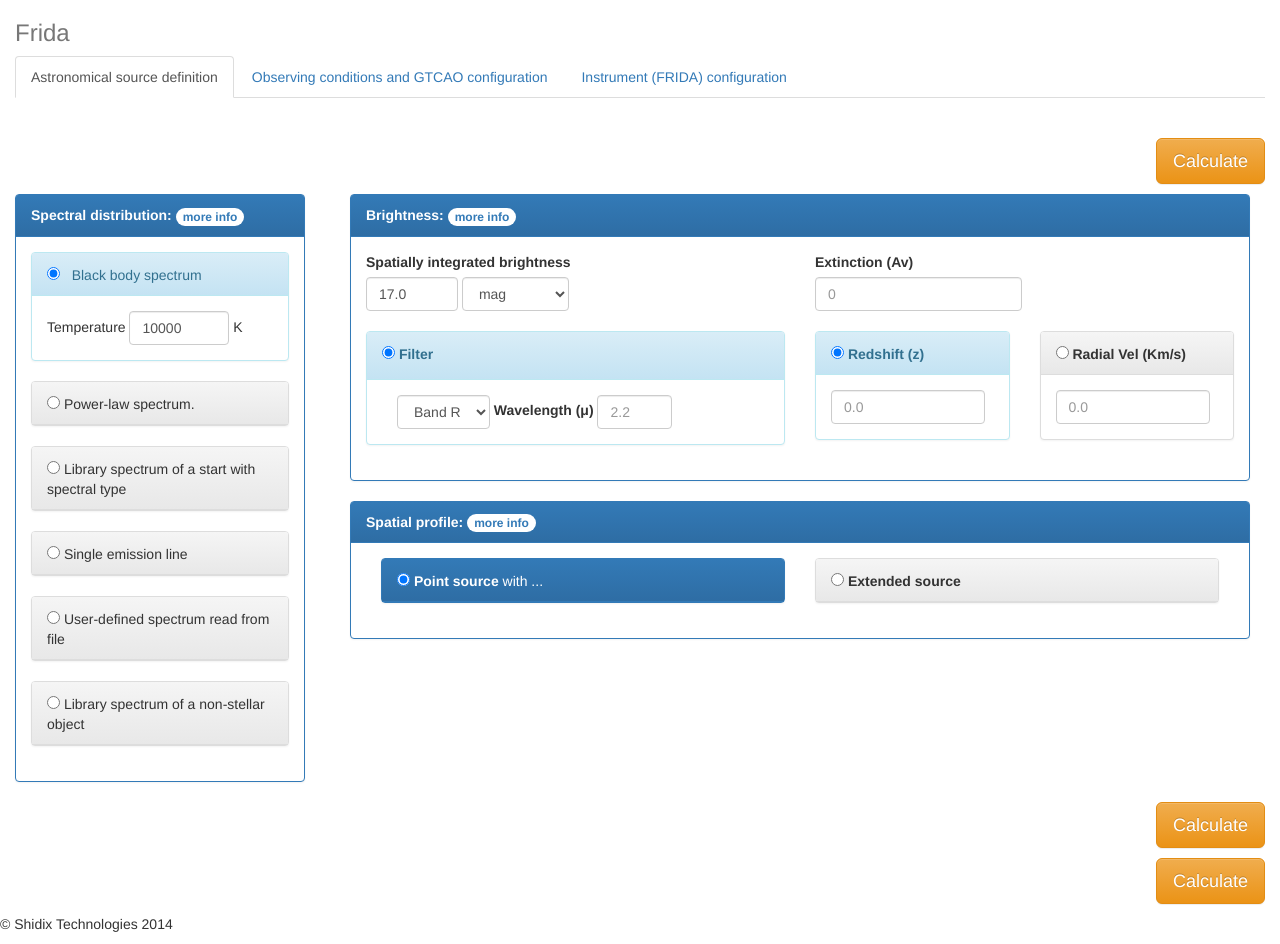
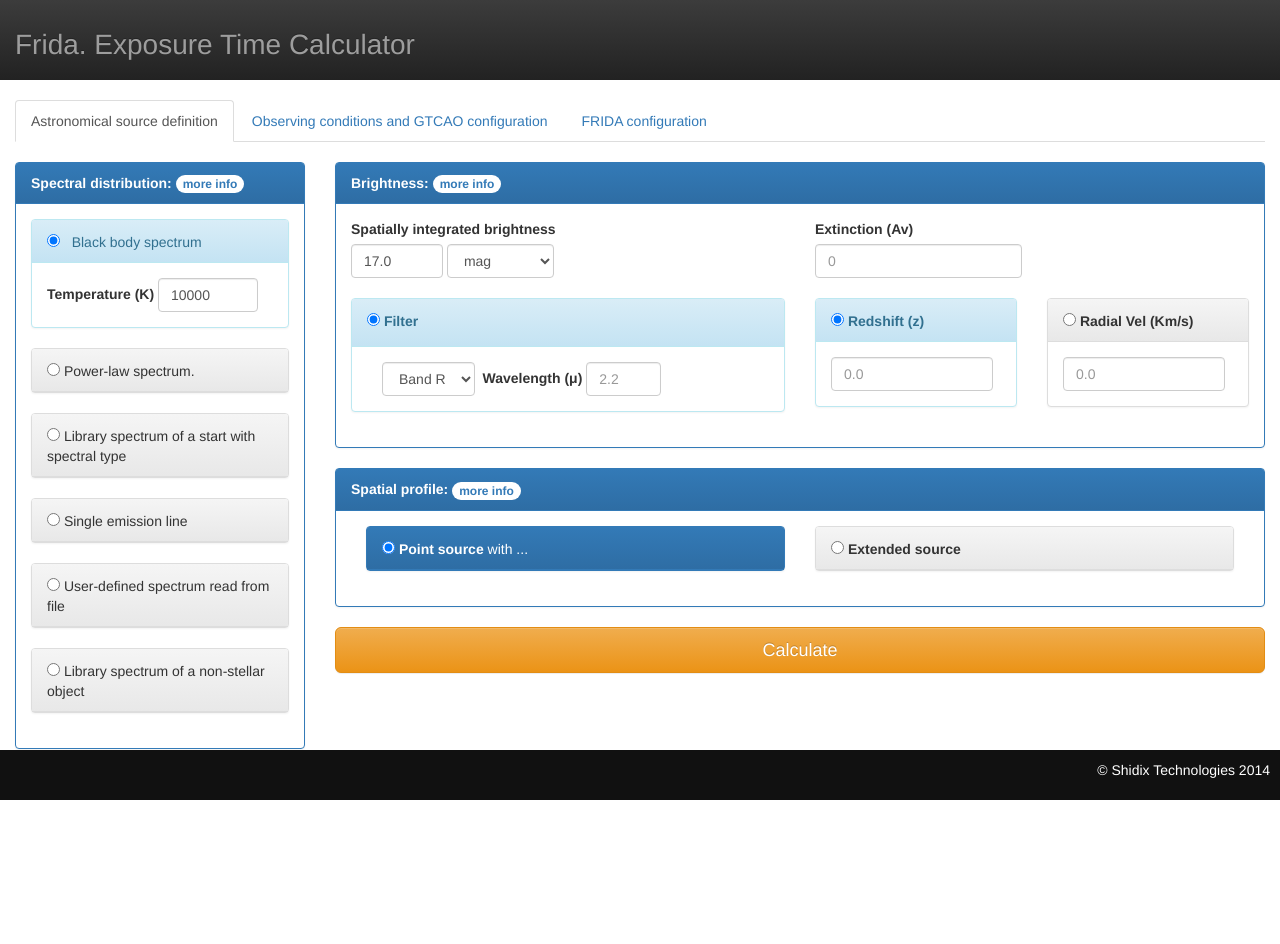
Before and after one commit to anyaterme/frida, a Django app: template frida/templates/index.html in a window 1280 px wide. After the commit the page ends 800 px from the top, so only its background shows below. Run offline with Django 3.2, Linux system fonts and the light colour scheme; the template is opened without the code that fills it, so the values that code supplies are empty; parts of the project's set-up code (start-up, migrations or seed data) failed here and were passed over; some libraries are stand-ins or nearby versions.

Commit message:
Dani. Design

```diff
--- a/frida/static/css/frida.css
+++ b/frida/static/css/frida.css
@@ -0,0 +1,21 @@
+h1.navbar-brand
+{
+	font-size:2em;
+}
+.body-content
+{
+	padding-top:100px;
+	padding-bottom:100px;
+}
+
+footer
+{
+	position:fixed;
+	width:100%;
+	bottom:0px;
+	height:50px;
+	background:#111;
+	color:white;
+	padding:10px;
+	text-align:right;
+}
--- a/frida/templates/base.html
+++ b/frida/templates/base.html
@@ -8,7 +8,7 @@
         <meta name="description" content="IAC Frida">
         <meta name="keywords" content="IAC Frida" />
         <meta name="author" content="IAC Frida" />
-        <title>IAC - Calculadora Frida</title>
+        <title>IAC - FRIDA ETC</title>
 		<!-- Latest compiled and minified CSS -->
 		<link rel="stylesheet" href="https://maxcdn.bootstrapcdn.com/bootstrap/3.3.4/css/bootstrap.min.css">
 
@@ -134,41 +134,19 @@
 
 
 		</script>
-		<style>
-			.col-xs-15, .col-sm-15, .col-md-15, .col-lg-15
-			{
-				position: relative;
-				min-height: 1px;
-				padding-right: 10px;
-				padding-left: 10px;
-			}
-			.col-xs-15 { width: 20%; float: left; }
-			@media (min-width: 768px) { .col-sm-15 { width: 20%; float: left; } }
-			@media (min-width: 992px) { .col-md-15 { width: 20%; float: left; } }
-			@media (min-width: 1200px) { .col-lg-15 { width: 20%; float: left; } }
-		</style>
     </head>
 
     <body>
 		<div class="container-fluid">
-			<div class="masthead">
-				<h3 class="text-muted">Frida</h3>
-				{% comment %}
-				<nav>
-					<ul class="nav nav-justified">
-						<li class="active"><a href="{% url "index" %}">Home</a></li>
-						<li><a href="#">Projects</a></li>
-						<li><a href="#">Services</a></li>
-						<li><a href="#">Downloads</a></li>
-						<li><a href="#">About</a></li>
-						<li><a href="#">Contact</a></li>
-					</ul>
-				</nav>
-				{% endcomment %}
-			</div>
+			<nav class="nav navbar-inverse navbar-fixed-top navbar-toggleable-md">
+				<div class="visible-lg"> <h1 class="navbar-brand mb-0">Frida. Exposure Time Calculator</h1></div>
+				<div class="hidden-lg hidden-sm"> <h1 class="navbar-brand mb-0">Frida. ETC</h1></div>
+			</nav>
 
+			<div class="body-content">
 			{% block content %}
 			{% endblock %}
+			</div>
 
 			<!-- Site footer -->
 			<footer class="footer">
--- a/frida/templates/index.html
+++ b/frida/templates/index.html
@@ -1,43 +1,23 @@
 {% extends "base.html" %}
 {% block content %}
     <ul class="nav nav-tabs">
-        <li class="active"><a data-toggle="tab" href="#sectionA">Astronomical source definition</a></li>
-        <li><a data-toggle="tab" href="#sectionB">Observing conditions and GTCAO configuration</a></li>
-        <li><a data-toggle="tab" href="#sectionC">Instrument (FRIDA) configuration</a></li>
-		  <!--
-        <li><a data-toggle="tab" href="#sectionD">Details of observation</a></li>
-		  -->
+		 <li class="active"><a data-toggle="tab" href="#sectionA"><span class="hidden-xs">Astronomical source definition</span><span class="hidden-sm hidden-md hidden-lg hidden-xl">ASD</span></a></li>
+		 <li><a data-toggle="tab" href="#sectionB"><span class="hidden-xs">Observing conditions and GTCAO configuration</span><span class="hidden-sm hidden-md hidden-lg hidden-xl">Observ & GTCAO</span></a></li>
+        <li><a data-toggle="tab" href="#sectionC">FRIDA configuration</a></li>
     </ul>
 	<form class="form-inline" method="POST" action="{% url "calculate" %}" id="calculate_form" target="_blank">
 	 	<ul class="errorMessages list-group"></ul>
 		{% csrf_token %}
 		<div class="tab-content">
 			<div id="sectionA" class="tab-pane fade in active">
-				<br/>
-				<p class="text-right"><input type="submit" class="btn btn-lg btn-warning" value="Calculate" /></p>
 				{% include "params1.html" %}
-				<p class="text-right"><input type="submit" class="btn btn-lg btn-warning" value="Calculate" /></p>
 			</div>
 			<div id="sectionB" class="tab-pane fade">
-				<br/>
-				<p class="text-right"><input type="submit" class="btn btn-lg btn-warning" value="Calculate" /></p>
 				{% include "params2.html" %}
-				<p class="text-right"><input type="submit" class="btn btn-lg btn-warning" value="Calculate" /></p>
 			</div>
 			<div id="sectionC" class="tab-pane fade">
-				<br/>
-				<p class="text-right"><input type="submit" class="btn btn-lg btn-warning" value="Calculate" /></p>
 				{% include "params3.html" %}
-				<p class="text-right"><input type="submit" class="btn btn-lg btn-warning" value="Calculate" /></p>
 			</div>
-			<!--
-			<div id="sectionD" class="tab-pane fade">
-				<br/>
-				<p class="text-right"><input type="submit" class="btn btn-lg btn-warning" value="Calculate" /></p>
-				{% include "params4.html"%}
-				<p class="text-right"><input type="submit" class="btn btn-lg btn-warning" value="Calculate" /></p>
-			</div>
-			-->
 		</div>
 	</form>
 	<script>
--- a/frida/templates/params1.html
+++ b/frida/templates/params1.html
@@ -8,7 +8,8 @@
 						<input type="radio" name="spectral_type" id="spectral_type" value="black_body"  onclick="check_collapse_from_heading_class(this,'panel-info');" checked="checked"> &nbsp; Black body spectrum
 					</div>
 					<div class="panel-body">
-						Temperature <input type="number" class="form-control" id="temperature" value=10000 name="temperature" placeholder="10000" min="100" max="50000"> K
+						<label for="temperature">Temperature (K)</label>
+					  	<input type="number" class="form-control" id="temperature" value=10000 name="temperature" placeholder="10000" min="100" max="50000">
 					</div>
 				</div>
 				<div class="panel panel-default">
@@ -16,7 +17,8 @@
 						<input type="radio" name="spectral_type" id="spectral_type" value="power_law"  onclick="check_collapse_from_heading_class(this,'panel-info');"> Power-law spectrum.
 					</div>
 					<div class="panel-body collapse">
-						S<sub>&lambda;</sub> = &lambda; ^ <input type="number" class="form-control" id="pl_index" name="pl_index" placeholder="1.0" min="-4.0" max="4.0" step="0.1">
+						<label for="pl_index"> S<sub>&lambda;</sub> = &lambda; ^ </label>
+						<input type="number" class="form-control" id="pl_index" name="pl_index" placeholder="1.0" min="-4.0" max="4.0" step="0.1">
 					</div>
 				</div>
 				<div class="panel panel-default">
@@ -38,27 +40,52 @@
 					</div>
 					<div class="panel-body collapse">
 						<div class="col-xs-12">
-						at wavelength <input type="number" class="form-control" id="st_wavelength" name="st_wavelength" placeholder="2.2" style="width:75px;"> &nbsp;&mu;
+							<div class="row">
+								<div class="col-xs-5 text-left"> <label for="st_wavelength">Wavelength (&mu;)</label> </div>
+								<div class="col-xs-7 text-left">
+									<input type="number" class="form-control" id="st_wavelength" name="st_wavelength" placeholder="2.2" >
+								</div>
+							</div>
 						</div>
 						<div class="col-xs-12">
-						with line flux <input type="text" class="form-control" id="st_flux" name="st_flux" placeholder="5.0e-19" style="width:75px;">
+							<div class="row">
+								<div class="col-md-5 text-left"> <label for="st_flux">Line flux</label> </div>
+								<div class="col-md-7 text-left"> <input type="text" class="form-control" id="st_flux" name="st_flux" placeholder="5.0e-19"> </div>
+							</div>
+						</div>
+						<div class="col-xs-12">
+							<div class="row">
+								<div class="col-md-5 text-left"><label for="st_units">Flux Units</label></div>
+								<div class="col-md-7 text-left">
 									<select class="form-control" name="st_units" id="st_units">
-							<option>W/m^2</option>
-							<option>...</option>
+										<option value="">W/m^2</option>
+										<option value="mJy">mJansky</option>
 									</select>
 								</div>
-						<div class="col-xs-12">
-							and line with <input type="text" class="form-control" id="st_velocity" name="st_velocity" placeholder="500.0" style="width:75px;"> Km/s
+							</div>
 						</div>
 						<div class="col-xs-12">
-							on a flat (in wavelength) continuum of flux density
+							<div class="row">
+								<div class="col-md-5 text-left"><label for="st_velocity">Velocity (Km/s)</div>
+								<div class="col-md-7 text-left"><input type="text" class="form-control" id="st_velocity" name="st_velocity" placeholder="500.0"></div>
+							</div>
 						</div>
 						<div class="col-xs-12">
-							<input type="text" class="form-control" id="st_flux_density" name="st_flux_density" placeholder="1.0e-16" style="width:75px;">
+							<div class="row">
+								<div class="col-md-5"><label for="st_flux_density">Continuum</label></div>
+								<div class="col-md-7"> <input type="text" class="form-control" id="st_flux_density" name="st_flux_density" placeholder="1.0e-16"></div>
+							</div>
+						</div>
+						<div class="col-xs-12">
+							<div class="row">
+								<div class="col-md-5"><label for="st_unit_flux_density">Continuum units</label></div>
+								<div class="col-md-7 text-left">
 									<select class="form-control" name="st_unit_flux_density" id="st_unit_flux_density">
 										<option>W/m^2/um</option>
 										<option>...</option>
 									</select>
+								</div>
+							</div>
 						</div>
 					</div>
 				</div>
@@ -88,6 +115,7 @@
 		</div>
 	</div>
 	<div class="col-xs-12 col-md-9">
+		<div class="row">
 			<div class="col-xs-12 col-md-12">
 				<div class="panel panel-primary">
 					<div class="panel-heading"> <strong>Brightness: <a href="#" class="badge"> more info </a></strong></div>
@@ -214,6 +242,8 @@
 					</div>
 				</div>
 			</div>
+			<div class="col-xs-12 col-md-12"> <input type="submit" class="btn btn-block btn-lg btn-warning" value="Calculate" /></div>
+		</div>
 	</div>
 </div>
 <script>
--- a/frida/templates/params2.html
+++ b/frida/templates/params2.html
@@ -1,33 +1,22 @@
-<div class="jumbotron">
-	<div class="row">
-		<div class="col-xs-6">
+<div class="col-md-2 col-xs-6">
 	<div class="panel panel-primary">
 		<div class="panel-heading">
 			<strong>Typical air mass:</strong>
 		</div>
 		<div class="panel-body text-center" >
-					<div class="form-group">
 			<label for="airmass">Airmass</label>
 			<input type="number" step="0.05" min="1.0" max="2.0" value="1.2" name="airmass" class="form-control" id="airmass">
 		</div>
-				{%comment %}
-					<select name="airmass">
-						<option value="1.0">1.0</option>
-						<option value="1.15">1.15</option>
-						<option value="1.5">1.5</option>
-						<option value="2.0">2.0</option>
-					</select>
-				{%endcomment %}
 	</div>
 </div>
-		</div>
-		<div class="col-xs-6" id="image_quality">
+<div class="col-md-2 col-xs-6" id="image_quality">
 	<div class="panel panel-primary">
 		<div class="panel-heading">
-					<strong>Image quality (seeing): </strong>
+			<strong>Image quality: </strong>
 		</div>
 		<div class="panel-body text-center">
-					<select name="seeing">
+			<label for="seeing">Seeing</label>
+			<select name="seeing" class="form-control" id="seeing">
 				<option value="0.4">0".4</option>
 				<option value="0.6">0".6</option>
 				<option value="0.8">0".8</option>
@@ -39,29 +28,28 @@
 		</div>
 	</div>
 </div>
-		<div class="col-xs-12">
+<div class="col-md-8 col-xs-12">
 	<div class="panel panel-primary">
 		<div class="panel-heading">
 			<strong>GTCAO Properties: <a href="#" class="badge"> more info</a></strong>
 		</div>
 		<div class="panel-body">
-					<div class="col-xs-6 text-center">
-						Guide Star separation
-						<br>
-						<select name="gs_separation">
+			<div class="col-md-6 text-center">
+				<label for="gs_separation">Guide Star Separation&nbsp;</label>
+				<select name="gs_separation" class="form-control" id="gs_separation">
 					<option value="0">0"</option>
 					<option value="10">10"</option>
 					<option value="20">20"</option>
 					<option value="30">30"</option>
 				</select>
 			</div>
-					<div class="col-xs-6 text-center">
-						Guide Star brightness
-						<input type="number" step="0.1" min="5" max="20" class="form-control" style="width:75px" id="gs_magnitude" name="gs_magnitude" placeholder="9.0" value="9.0" required errorMsg=" (Tab 'Separation to Guide Star [arcsec]') ">
-						mag (R-band)
+			<div class="col-md-6 text-center">
+				<label for="gs_magnitude"> Guide Star brightness [mag (R-band)]&nbsp;</label>
+				<input type="number" step="0.1" min="5" max="20" class="form-control text-center" id="gs_magnitude" name="gs_magnitude" placeholder="9.0" value="9.0" required errorMsg=" (Tab 'Separation to Guide Star [arcsec]') ">
 			</div>
 		</div>
 	</div>
 </div>
+<div class="col-xs-12">
+	<input type="submit" class="btn btn-lg btn-block btn-warning" value="Calculate" />
 </div>
-</div>
--- a/frida/templates/params3.html
+++ b/frida/templates/params3.html
@@ -1,20 +1,57 @@
-	<div class="">
+<div class="col-xs-12 col-lg-6">
+	<div class="row">
 		<div class="col-xs-12 col-lg-6">
 			<div class="panel panel-primary">
 				<div class="panel-heading">
 					<strong>Observing mode: </strong>
 				</div>
 				<div class="panel-body">
-					<div class="col-xs-6 text-center">
-						<input type="radio" name="observation_mode" id="direct_imaging" value="DI" onchange="disable_ifu();" checked> Direct Imaging
-					</div>
-					<div class="col-xs-6 text-center">
-						<input type="radio" name="observation_mode" id="ifs" value="IFS" onchange="enable_ifu()" > Integral Field Spectroscopy
+					<div class="row">
+						<div class="col-lg-5 text-center"> <input type="radio" name="observation_mode" id="direct_imaging" value="DI" onchange="disable_ifu();" checked> Direct Imaging </div>
+						<div class="col-lg-7 text-center"> <input type="radio" name="observation_mode" id="ifs" value="IFS" onchange="enable_ifu()" > Integral Field Spectroscopy </div>
 					</div>
 				</div>
 			</div>
 		</div>
 		<div class="col-xs-12 col-lg-6">
+			<div class="panel panel-primary imaging_dependent">
+				<div class="panel-heading">
+					<strong>Filter:</strong>
+				</div>
+				<div class="panel-body">
+					<div class="row">
+						<div class="col-md-5 text-right"> <label for="filter">Filter</label></div>
+						<div class="col-md-7">
+							<select class="form-control" name="filter" id="filter" >
+							{% for filter in list_filters %}
+								<option value='{{ filter.Code }}'>{{ filter.Name }}</option>
+							{% endfor %}
+							</select>
+						</div>
+					</div>
+				</div>
+			</div>
+			<div class="panel panel-primary spec_dependent hide">
+				<div class="panel-heading">
+					<strong>Grating:</strong>
+				</div>
+				<div class="panel-body">
+					<div class="row">
+						<div class="col-xs-12 col-lg-4 text-right">
+							<select class="form-control" name="grating" id="grating" onChange="change_grating_value();">
+								{% for grating in list_gratings %}
+									<option value='{{ grating.Name }}' aux='{{ grating.Central_Wave }}'>{{ grating.Name }}</option>
+								{% endfor %}
+							</select>
+						</div>
+						<div class="col-xs-12 col-lg-8 text-left">
+							<input type="text" class="form-control" id="rating_value" name="grating_value" > &#8491;
+						</div>
+					</div>
+				</div>
+			</div>
+		</div>
+		<div class="col-xs-12 col-lg-12">
 			<div class="panel panel-primary">
 				<div class="panel-heading">
 					<strong>Instrument scale:</strong>
@@ -33,39 +70,6 @@
 			</div>
 		</div>
 	</div>
-	<div class="col-xs-12 col-lg-6 text-center">
-		<div class="panel panel-primary imaging_dependent">
-			<div class="panel-heading">
-				<strong>Filter:</strong>
-			</div>
-			<div class="panel-body">
-				<select class="form-control" name="filter" id="filter" >
-					{% for filter in list_filters %}
-						<option value='{{ filter.Code }}'>{{ filter.Name }}</option>
-					{% endfor %}
-				</select>
-			</div>
-		</div>
-		<div class="panel panel-primary spec_dependent hide">
-			<div class="panel-heading">
-				<strong>Grating:</strong>
-			</div>
-			<div class="panel-body">
-				<div class="row">
-					<div class="col-xs-12 col-lg-4 text-right">
-						<select class="form-control" name="grating" id="grating" onChange="change_grating_value();">
-							{% for grating in list_gratings %}
-								<option value='{{ grating.Name }}' aux='{{ grating.Central_Wave }}'>{{ grating.Name }}</option>
-							{% endfor %}
-						</select>
-					</div>
-					<div class="col-xs-12 col-lg-8 text-left">
-					Spectrum central wavelength:
-					<input type="text" class="form-control" id="rating_value" name="grating_value" > &#8491;
-					</div>
-				</div>
-			</div>
-		</div>
 </div>
 <div class="col-xs-12 col-lg-6">
 	<div class="panel panel-primary">
@@ -79,13 +83,19 @@
 						<input class="control" type="radio" name="type_results" value="SN_ratio"/> S/N ratio
 					</div>
 					<div class="panel-body">
-								<div class="col-xs-12 form-group">
+						<div class="row">
+							<div class="col-xs-12 ">
+								<div class="col-xs-4">
 									<label for="signal_noise">S/N</label>
+								</div>
+								<div class="col-xs-8">
 									<input class="form-control" type="number" id="signal_noise" name="signal_noise" value="5.000" step="0.001"/>
 								</div>
-								<div class="col-xs-12 form-group">
-									<label for="DIT_exp" >DIT</label>
-									<input class="form-control" type="number" name="DIT_exp" id="DIT_exp" value="20.0000" step="0.0001"/> seconds
+							</div>
+							<div class="col-xs-12 ">
+								<div class="col-xs-4"> <label for="DIT_exp" >DIT (sec)</label> </div>
+								<div class="col-xs-8"> <input class="form-control" type="number" name="DIT_exp" id="DIT_exp" value="20.0000" step="0.0001"/> </div>
+							</div>
 						</div>
 					</div>
 				</div>
@@ -96,13 +106,13 @@
 						<input class="" type="radio" name="type_results" value="exposure_time"/> Exposure Time
 					</div>
 					<div class="panel-body">
-							<div class="form-group">
-								<label for="N_exp"> NDIT&nbsp;&nbsp;&nbsp;&nbsp;&nbsp;&nbsp;&nbsp;&nbsp;&nbsp;&nbsp;&nbsp; </label>
-								<input class="form-control" type="number" name="N_exp" id="N_exp" value="100"/>
+						<div class="col-xs-12">
+							<div class="col-md-5"> <label for="N_exp"> NDIT </label></div>
+							<div class="col-md-7"> <input class="form-control" type="number" name="N_exp" id="N_exp" value="100"/> </div>
 						</div>
-							<div class="form-group">
-								<label for="dit_pattern"> DIT Pattern </label>
-								<input class="form-control" type="number" name="dit_pattern" id="dit_pattern" value="1" disabled/>
+						<div class="col-md-12">
+							<div class="col-md-5"> <label for="dit_pattern"> DIT Pattern </label></div>
+							<div class="col-md-7"><input class="form-control" type="number" name="dit_pattern" id="dit_pattern" value="1" disabled/> </div>
 						</div>
 					</div>
 				</div>
@@ -168,6 +178,8 @@
 		</div>
 	</div>
 </div>
+<div class="col-xs-12">
+	<input type="submit" class="btn btn-lg btn-warning btn-block" value="Calculate" />
 </div>
 </div>
 <script>
```
Lines whose indentation alone changed are shown as unchanged.
